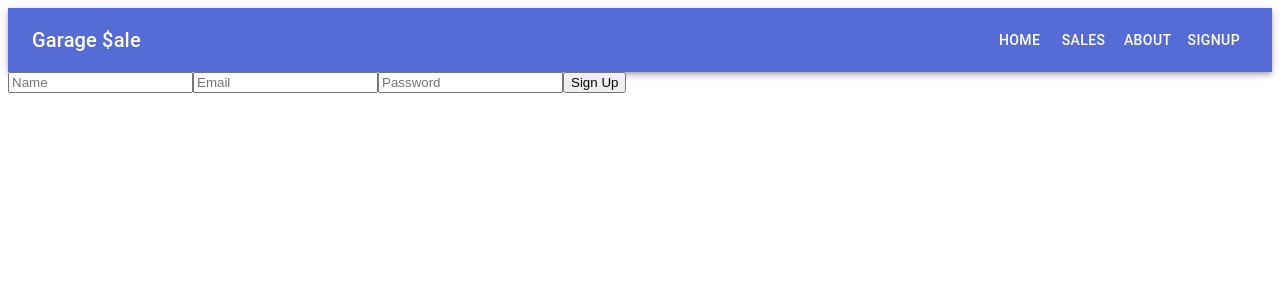
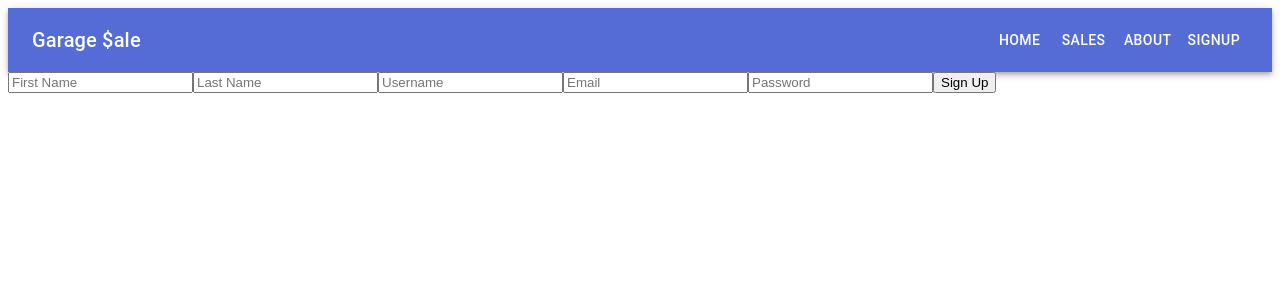
Before and after one commit to soulunknown/garagesale, a React (Vite) app: page /signup in a window 1280 px wide. Shown: the top 300 px of the page. Built offline with nearby package versions, Linux system fonts and the light colour scheme.

Commit message:
api endpoints

```diff
--- a/garagesale/src/frontend/Signup.jsx
+++ b/garagesale/src/frontend/Signup.jsx
@@ -1,8 +1,11 @@
 import React, { useState } from 'react';
 
 const Signup = () => {
+  // Add username and lastName to the initial state
   const [userData, setUserData] = useState({
     name: '',
+    lastName: '', // Added lastName
+    username: '', // Added username
     email: '',
     password: ''
   });
@@ -13,7 +16,7 @@ const Signup = () => {
 
   const handleSubmit = async (e) => {
     e.preventDefault();
-    // Here you will handle the form submission, sending data to your backend
+    // Implementation for form submission goes here
   };
 
   return (
@@ -21,8 +24,22 @@ const Signup = () => {
       <input
         type="text"
         name="name"
-        placeholder="Name"
+        placeholder="First Name" // Updated placeholder for clarity
         value={userData.name}
+        onChange={handleChange}
+      />
+      <input
+        type="text"
+        name="lastName" // New input for last name
+        placeholder="Last Name"
+        value={userData.lastName}
+        onChange={handleChange}
+      />
+      <input
+        type="text"
+        name="username" // New input for username
+        placeholder="Username"
+        value={userData.username}
         onChange={handleChange}
       />
       <input
```
Also changed, not shown: garagesale/src/backend/api/userRoutes.js (added, +20 -0 lines), garagesale/src/backend/db/db.js (added, +9 -0 lines), garagesale/src/backend/db/users.js (deleted).
